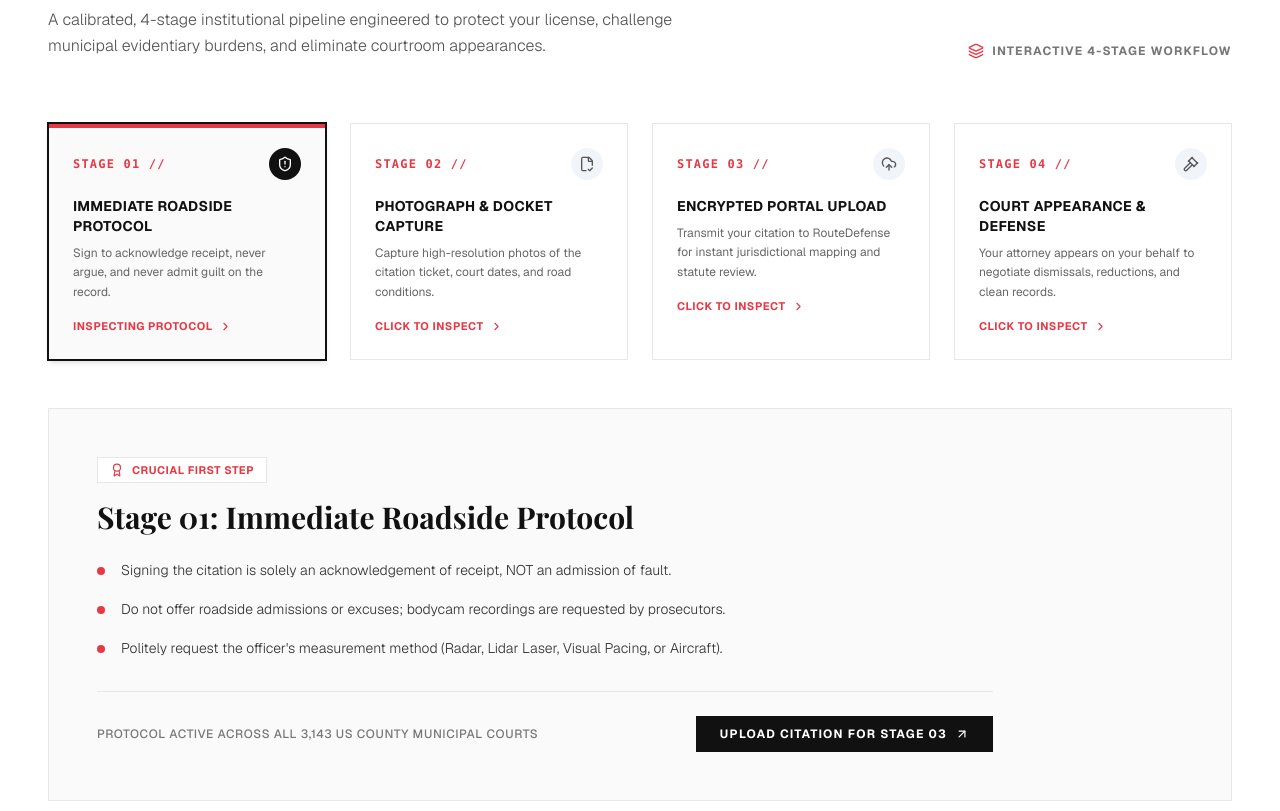
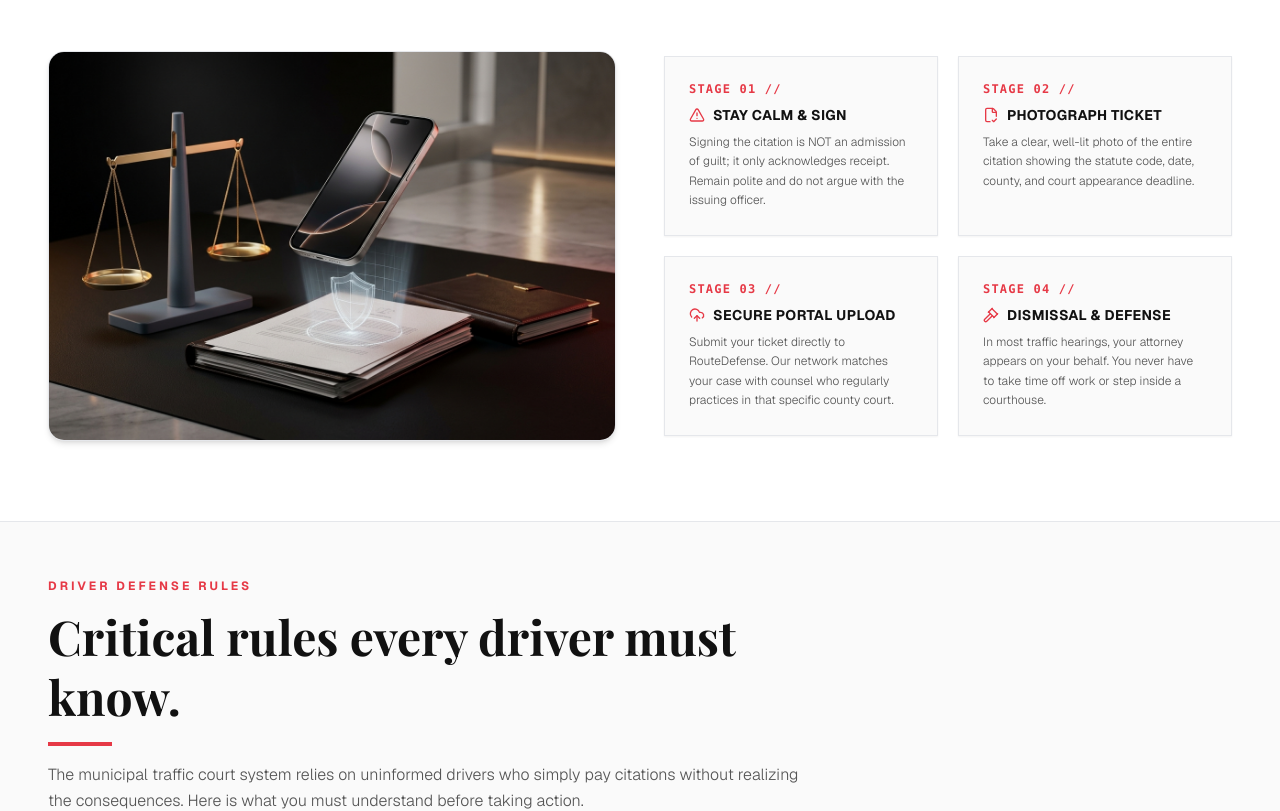
Before and after one commit to engnrhussein/routedefense, a Next.js app in the folder app-codebase/: page / in a window 1280 px wide. Shown: the part 1285-2096 px from the top of the page. Built offline with nearby package versions, Linux system fonts and the light colour scheme; a web font is replaced by a local one.

Commit message:
feat: restore original side-by-side 4-stage layout with high-end 3D legal illustration and precise smooth scroll offsets

```diff
--- a/app-codebase/src/app/page.tsx
+++ b/app-codebase/src/app/page.tsx
@@ -3,7 +3,7 @@
 import Image from "next/image";
 import Link from "next/link";
 import { useState, useMemo, useRef, useEffect } from "react";
-import { motion, AnimatePresence } from "framer-motion";
+import { motion } from "framer-motion";
 import {
   ArrowUpRight,
   ShieldCheck,
@@ -18,12 +18,7 @@ import {
   AlertTriangle,
   Gavel,
   Lock,
-  ShieldAlert,
-  Car,
-  ChevronRight,
-  Sparkles,
-  Award,
-  Layers
+  ShieldAlert
 } from "lucide-react";
 // @ts-expect-error missing types
 import scus from "state-counties-us";
@@ -89,7 +84,6 @@ export default function Home() {
   const [selectedFile, setSelectedFile] = useState<File | null>(null);
   const [isDragging, setIsDragging] = useState(false);
   const [activeSection, setActiveSection] = useState<string>("how-it-works");
-  const [selectedStage, setSelectedStage] = useState<number>(0);
   const fileInputRef = useRef<HTMLInputElement>(null);
 
   const countyOptions = useMemo(() => {
@@ -107,7 +101,7 @@ export default function Home() {
     const sectionIds = ["how-it-works", "guidance", "specialties", "coverage", "submit-section"];
 
     const handleScroll = () => {
-      const scrollPosition = window.scrollY + 140;
+      const scrollPosition = window.scrollY + 100;
 
       for (const id of sectionIds) {
         const element = document.getElementById(id);
@@ -127,13 +121,14 @@ export default function Home() {
     return () => window.removeEventListener("scroll", handleScroll);
   }, []);
 
-  // Smooth slide navigation handler
+  // Precise smooth slide handler: lands cleanly with balanced margin below the 80px navbar
   const scrollToSection = (e: React.MouseEvent, sectionId: string) => {
     e.preventDefault();
     const element = document.getElementById(sectionId);
     if (!element) return;
 
-    const headerOffset = 84;
+    // 80px navbar height + 10px breathing room = 90px exact offset
+    const headerOffset = 90;
     const elementPosition = element.getBoundingClientRect().top;
     const offsetPosition = elementPosition + window.pageYOffset - headerOffset;
 
@@ -191,57 +186,6 @@ export default function Home() {
     }
   };
 
-  const stages = [
-    {
-      num: "01",
-      title: "Immediate Roadside Protocol",
-      badge: "Crucial First Step",
-      icon: ShieldAlert,
-      shortDesc: "Sign to acknowledge receipt, never argue, and never admit guilt on the record.",
-      details: [
-        "Signing the citation is solely an acknowledgement of receipt, NOT an admission of fault.",
-        "Do not offer roadside admissions or excuses; bodycam recordings are requested by prosecutors.",
-        "Politely request the officer's measurement method (Radar, Lidar Laser, Visual Pacing, or Aircraft)."
-      ]
-    },
-    {
-      num: "02",
-      title: "Photograph & Docket Capture",
-      badge: "Evidence Integrity",
-      icon: FileCheck2,
-      shortDesc: "Capture high-resolution photos of the citation ticket, court dates, and road conditions.",
-      details: [
-        "Take clear photos of the ticket number, charging statute, county, and court appearance deadline.",
-        "Note weather conditions, traffic density, and construction zone signage positions immediately.",
-        "Do not rush to pay the court fine online — paying automatically triggers license points and insurance surcharges."
-      ]
-    },
-    {
-      num: "03",
-      title: "Encrypted Portal Upload",
-      badge: "Automated Routing",
-      icon: UploadCloud,
-      shortDesc: "Transmit your citation to RouteDefense for instant jurisdictional mapping and statute review.",
-      details: [
-        "Our intake algorithm parses the violation code against county court precedents across 3,143 counties.",
-        "Your file is routed exclusively to verified defense counsel who regularly practice in that courthouse.",
-        "Receive a customized defense analysis identifying calibration flaws or dismissal opportunities within 24 hours."
-      ]
-    },
-    {
-      num: "04",
-      title: "Court Appearance & Defense",
-      badge: "Zero-Point Goal",
-      icon: Gavel,
-      shortDesc: "Your attorney appears on your behalf to negotiate dismissals, reductions, and clean records.",
-      details: [
-        "In over 90% of traffic proceedings, your attorney appears in court on your behalf with no client presence needed.",
-        "Counsel files formal discovery motions requesting radar calibration logs and officer training certificates.",
-        "Cases are aggressively resolved via complete statutory dismissal or converted into non-moving equipment violations."
-      ]
-    }
-  ];
-
   return (
     <div className="min-h-screen bg-[#FAFAFA] text-[#111111] font-[family-name:var(--font-geist-sans)] selection:bg-[#E63946] selection:text-white flex flex-col relative overflow-x-hidden">
 
@@ -267,7 +211,7 @@ export default function Home() {
         </div>
       )}
 
-      {/* Navigation Bar - Frosted Glass with Interactive Slide Scrolling & Active Underline Highlight */}
+      {/* Navigation Bar - Frosted Glass with Smooth Slide & Active Highlights */}
       <nav className="fixed top-0 w-full z-50 bg-[#FAFAFA]/90 backdrop-blur-md border-b border-[#E5E7EB]">
         <div className="max-w-[1600px] mx-auto px-6 lg:px-12 h-20 flex items-center justify-between">
 
@@ -285,7 +229,7 @@ export default function Home() {
             </div>
           </Link>
 
-          {/* Desktop Navigation Links with Active Highlights & Smooth Slide */}
+          {/* Desktop Navigation Links */}
           <div className="hidden lg:flex items-center gap-10 text-xs font-bold tracking-widest uppercase">
 
             <a
@@ -369,8 +313,8 @@ export default function Home() {
       {/* Main Content Area */}
       <main className="flex-1">
 
-        {/* HERO SECTION: Tightened padding, crisp architectural slate/white contrast */}
-        <section className="relative pt-28 pb-16 md:pt-32 md:pb-24 px-6 lg:px-12 overflow-hidden bg-[#FAFAFA]">
+        {/* HERO SECTION: Tightened padding directly under navbar */}
+        <section className="relative pt-28 pb-16 md:pt-32 md:pb-20 px-6 lg:px-12 overflow-hidden bg-[#FAFAFA]">
 
           {/* Subtle Ambient Glows */}
           <div className="absolute top-0 right-0 w-[500px] h-[500px] bg-[#E63946]/5 rounded-full blur-[130px] -translate-y-1/2 translate-x-1/3 pointer-events-none"></div>
@@ -414,7 +358,7 @@ export default function Home() {
                     onClick={(e) => scrollToSection(e, "how-it-works")}
                     className="inline-flex items-center justify-center gap-2 border border-[#111111] text-[#111111] hover:bg-[#111111] hover:text-white px-8 py-4 font-bold tracking-widest uppercase text-xs sm:text-sm transition-all duration-300 bg-white"
                   >
-                    <span>Explore How It Works</span>
+                    <span>How It Works</span>
                   </button>
                 </div>
 
@@ -435,7 +379,7 @@ export default function Home() {
                 </div>
               </motion.div>
 
-              {/* Right Column: Commercial Photograph Hero Showcase (Realistic photo preserved) */}
+              {/* Right Column: Commercial Photograph Hero Showcase */}
               <motion.div
                 initial={{ opacity: 0, scale: 0.96 }}
                 animate={{ opacity: 1, scale: 1 }}
@@ -469,130 +413,109 @@ export default function Home() {
           </div>
         </section>
 
-        {/* HOW IT WORKS: High-End Vector/Interactive 4-Stage Resolution Engine (Replaces the cartoonish cut-off image) */}
-        <section id="how-it-works" className="py-24 px-6 lg:px-12 bg-white border-t border-b border-[#E5E7EB] scroll-mt-20">
+        {/* HOW IT WORKS: RESTORED ORIGINAL SIDE-BY-SIDE LAYOUT WITH ULTRA-REALISTIC LEGAL 3D ILLUSTRATION */}
+        <section id="how-it-works" className="pt-10 pb-16 md:pt-14 md:pb-20 px-6 lg:px-12 bg-white border-t border-b border-[#E5E7EB]">
           <div className="max-w-[1600px] mx-auto">
 
-            <div className="flex flex-col md:flex-row md:items-end justify-between mb-16 gap-6">
-              <div className="max-w-2xl">
+            {/* Header */}
+            <div className="max-w-3xl mb-12">
               <span className="text-[#E63946] font-bold text-xs tracking-[0.25em] uppercase block mb-3">
-                  System Architecture & Process
+                Protocol & Action Plan
               </span>
-                <h2 className="font-[family-name:var(--font-playfair)] text-4xl sm:text-5xl font-bold text-[#111111] leading-tight">
-                  How RouteDefense resolves your ticket.
+              <h2 className="font-[family-name:var(--font-playfair)] text-4xl sm:text-5xl font-bold text-[#111111] leading-tight mb-4">
+                What to do immediately after receiving a ticket.
               </h2>
-                <div className="w-16 h-1 bg-[#E63946] mt-4 mb-4"></div>
-                <p className="text-[#555555] text-base font-light leading-relaxed">
-                  A calibrated, 4-stage institutional pipeline engineered to protect your license, challenge municipal evidentiary burdens, and eliminate courtroom appearances.
+              <div className="w-16 h-1 bg-[#E63946] mb-4"></div>
+              <p className="text-base text-[#555555] font-light leading-relaxed">
+                Most drivers make the irreversible mistake of rushing to pay the court fine. Follow this 4-step protocol designed by seasoned traffic defense attorneys.
               </p>
             </div>
 
-              <div className="flex items-center gap-2 text-xs font-bold uppercase tracking-widest text-[#777777]">
-                <Layers size={16} className="text-[#E63946]" />
-                <span>Interactive 4-Stage Workflow</span>
-              </div>
+            {/* Restored Side-by-Side: Image in Left Box + 4 Stage Cards in Right Box */}
+            <div className="grid grid-cols-1 lg:grid-cols-12 gap-8 lg:gap-12 items-center">
+
+              {/* Left Box: The High-End 3D Legal Illustration (Zero cartoon clay, zero cut-off text) */}
+              <div className="lg:col-span-6 relative aspect-[16/11] rounded-2xl overflow-hidden border border-[#E5E7EB] shadow-md bg-[#FAFAFA]">
+                <Image
+                  src="/images/guidance-illustration.jpg"
+                  alt="RouteDefense Strategic Case Scanning & Legal Resolution Protocol"
+                  fill
+                  className="object-cover object-center"
+                  priority
+                />
               </div>
 
-            {/* Stage Selector Grid */}
-            <div className="grid grid-cols-1 sm:grid-cols-2 lg:grid-cols-4 gap-6 mb-12">
-              {stages.map((stage, idx) => {
-                const IconComponent = stage.icon;
-                const isSelected = selectedStage === idx;
-                return (
-                  <div
-                    key={idx}
-                    onClick={() => setSelectedStage(idx)}
-                    className={`cursor-pointer border p-6 transition-all duration-300 relative ${
-                      isSelected
-                        ? 'border-[#111111] bg-[#FAFAFA] shadow-md ring-1 ring-[#111111]'
-                        : 'border-[#E5E7EB] bg-white hover:border-[#111111]/50'
-                    }`}
-                  >
-                    {/* Active accent top bar */}
-                    {isSelected && (
-                      <div className="absolute top-0 left-0 right-0 h-1 bg-[#E63946]"></div>
-                    )}
+              {/* Right Box: The 4 Stage Cards Grid */}
+              <div className="lg:col-span-6 grid grid-cols-1 sm:grid-cols-2 gap-5">
 
-                    <div className="flex items-center justify-between mb-4">
-                      <span className="font-mono text-xs font-bold text-[#E63946] tracking-widest">
-                        STAGE {stage.num} //
-                      </span>
-                      <div className={`w-8 h-8 rounded-full flex items-center justify-center ${
-                        isSelected ? 'bg-[#111111] text-white' : 'bg-slate-100 text-[#555555]'
-                      }`}>
-                        <IconComponent size={16} />
-                      </div>
+                {/* Stage 1 */}
+                <div className="border border-[#E5E7EB] p-6 bg-[#FAFAFA] hover:border-[#111111] transition-colors duration-300 shadow-xs">
+                  <span className="font-mono text-xs font-bold text-[#E63946] tracking-widest block mb-2">STAGE 01 //</span>
+                  <h3 className="text-sm font-bold text-[#111111] uppercase tracking-wide mb-2 flex items-center gap-2">
+                    <AlertTriangle size={16} className="text-[#E63946]" />
+                    Stay Calm & Sign
+                  </h3>
+                  <p className="text-xs text-[#555555] leading-relaxed font-light">
+                    Signing the citation is NOT an admission of guilt; it only acknowledges receipt. Remain polite and do not argue with the issuing officer.
+                  </p>
                 </div>
 
-                    <h3 className="font-bold text-sm text-[#111111] uppercase tracking-wide mb-2">
-                      {stage.title}
+                {/* Stage 2 */}
+                <div className="border border-[#E5E7EB] p-6 bg-[#FAFAFA] hover:border-[#111111] transition-colors duration-300 shadow-xs">
+                  <span className="font-mono text-xs font-bold text-[#E63946] tracking-widest block mb-2">STAGE 02 //</span>
+                  <h3 className="text-sm font-bold text-[#111111] uppercase tracking-wide mb-2 flex items-center gap-2">
+                    <FileCheck2 size={16} className="text-[#E63946]" />
+                    Photograph Ticket
                   </h3>
-
-                    <p className="text-xs text-[#666666] leading-relaxed">
-                      {stage.shortDesc}
+                  <p className="text-xs text-[#555555] leading-relaxed font-light">
+                    Take a clear, well-lit photo of the entire citation showing the statute code, date, county, and court appearance deadline.
                   </p>
-
-                    <div className="mt-4 flex items-center gap-1.5 text-[11px] font-bold text-[#E63946] uppercase tracking-wider">
-                      <span>{isSelected ? "Inspecting Protocol" : "Click to Inspect"}</span>
-                      <ChevronRight size={13} />
-                    </div>
-                  </div>
-                );
-              })}
                 </div>
 
-            {/* Deep Stage Inspection Panel */}
-            <div className="border border-[#E5E7EB] bg-[#FAFAFA] p-8 md:p-12 relative overflow-hidden">
-              <div className="max-w-4xl relative z-10">
-                <div className="inline-flex items-center gap-2 px-3 py-1 bg-white border border-[#E5E7EB] text-[11px] font-bold tracking-wider uppercase text-[#E63946] mb-4">
-                  <Award size={14} />
-                  {stages[selectedStage].badge}
+                {/* Stage 3 */}
+                <div className="border border-[#E5E7EB] p-6 bg-[#FAFAFA] hover:border-[#111111] transition-colors duration-300 shadow-xs">
+                  <span className="font-mono text-xs font-bold text-[#E63946] tracking-widest block mb-2">STAGE 03 //</span>
+                  <h3 className="text-sm font-bold text-[#111111] uppercase tracking-wide mb-2 flex items-center gap-2">
+                    <UploadCloud size={16} className="text-[#E63946]" />
+                    Secure Portal Upload
+                  </h3>
+                  <p className="text-xs text-[#555555] leading-relaxed font-light">
+                    Submit your ticket directly to RouteDefense. Our network matches your case with counsel who regularly practices in that specific county court.
+                  </p>
                 </div>
 
-                <h3 className="font-[family-name:var(--font-playfair)] text-2xl md:text-3xl font-bold text-[#111111] mb-6">
-                  Stage {stages[selectedStage].num}: {stages[selectedStage].title}
+                {/* Stage 4 */}
+                <div className="border border-[#E5E7EB] p-6 bg-[#FAFAFA] hover:border-[#111111] transition-colors duration-300 shadow-xs">
+                  <span className="font-mono text-xs font-bold text-[#E63946] tracking-widest block mb-2">STAGE 04 //</span>
+                  <h3 className="text-sm font-bold text-[#111111] uppercase tracking-wide mb-2 flex items-center gap-2">
+                    <Gavel size={16} className="text-[#E63946]" />
+                    Dismissal & Defense
                   </h3>
-
-                <div className="space-y-4">
-                  {stages[selectedStage].details.map((point, i) => (
-                    <div key={i} className="flex items-start gap-4 text-sm text-[#333333]">
-                      <div className="w-2 h-2 rounded-full bg-[#E63946] mt-2 shrink-0"></div>
-                      <p className="leading-relaxed font-light">{point}</p>
-                    </div>
-                  ))}
+                  <p className="text-xs text-[#555555] leading-relaxed font-light">
+                    In most traffic hearings, your attorney appears on your behalf. You never have to take time off work or step inside a courthouse.
+                  </p>
                 </div>
 
-                <div className="mt-8 pt-6 border-t border-[#E5E7EB] flex flex-wrap items-center justify-between gap-4">
-                  <p className="text-xs text-[#777777] font-medium uppercase tracking-wider">
-                    Protocol active across all 3,143 US county municipal courts
-                  </p>
-                  <button
-                    onClick={(e) => scrollToSection(e, "submit-section")}
-                    className="inline-flex items-center gap-2 bg-[#111111] hover:bg-[#E63946] text-white px-6 py-2.5 text-xs font-bold tracking-widest uppercase transition-colors"
-                  >
-                    <span>Upload Citation For Stage 03</span>
-                    <ArrowUpRight size={14} />
-                  </button>
               </div>
-              </div>
+
             </div>
 
           </div>
         </section>
 
-        {/* DRIVER GUIDANCE: Critical Roadside Rules & What To Do */}
-        <section id="guidance" className="py-24 px-6 lg:px-12 bg-[#FAFAFA] scroll-mt-20">
+        {/* DRIVER GUIDANCE: Critical Roadside Rules */}
+        <section id="guidance" className="pt-10 pb-16 md:pt-14 md:pb-20 px-6 lg:px-12 bg-[#FAFAFA]">
           <div className="max-w-[1600px] mx-auto">
 
-            <div className="max-w-3xl mb-16">
+            <div className="max-w-3xl mb-12">
               <span className="text-[#E63946] font-bold text-xs tracking-[0.25em] uppercase block mb-3">
                 Driver Defense Rules
               </span>
-              <h2 className="font-[family-name:var(--font-playfair)] text-4xl sm:text-5xl font-bold text-[#111111] leading-tight mb-6">
+              <h2 className="font-[family-name:var(--font-playfair)] text-4xl sm:text-5xl font-bold text-[#111111] leading-tight mb-4">
                 Critical rules every driver must know.
               </h2>
-              <div className="w-16 h-1 bg-[#E63946] mb-6"></div>
-              <p className="text-base md:text-lg text-[#555555] font-light leading-relaxed">
+              <div className="w-16 h-1 bg-[#E63946] mb-4"></div>
+              <p className="text-base text-[#555555] font-light leading-relaxed">
                 The municipal traffic court system relies on uninformed drivers who simply pay citations without realizing the consequences. Here is what you must understand before taking action.
               </p>
             </div>
@@ -644,7 +567,7 @@ export default function Home() {
         </section>
 
         {/* LEGAL SPECIALTIES: Institutional Capabilities with Attorney Review Photo */}
-        <section id="specialties" className="py-24 px-6 lg:px-12 bg-white border-t border-b border-[#E5E7EB] scroll-mt-20">
+        <section id="specialties" className="pt-10 pb-16 md:pt-14 md:pb-20 px-6 lg:px-12 bg-white border-t border-b border-[#E5E7EB]">
           <div className="max-w-[1600px] mx-auto">
 
             <div className="grid grid-cols-1 lg:grid-cols-12 gap-12 lg:gap-16 items-center">
@@ -670,7 +593,7 @@ export default function Home() {
                       <h3 className="font-bold text-sm uppercase tracking-wider text-[#111111] mb-1">
                         Speeding & Radar/Lidar Defense
                       </h3>
-                      <p className="text-xs text-[#666666] leading-relaxed">
+                      <p className="text-xs text-[#666666] leading-relaxed font-light">
                         Challenging calibration logs, tuning fork tests, visual pacing errors, and speed trap statutory thresholds.
                       </p>
                     </div>
@@ -682,7 +605,7 @@ export default function Home() {
                       <h3 className="font-bold text-sm uppercase tracking-wider text-[#111111] mb-1">
                         Commercial Drivers & CDL Defense
                       </h3>
-                      <p className="text-xs text-[#666666] leading-relaxed">
+                      <p className="text-xs text-[#666666] leading-relaxed font-light">
                         Protecting professional livelihoods, PSP scores, and FMCSA safety points for commercial haulers and operators.
                       </p>
                     </div>
@@ -694,7 +617,7 @@ export default function Home() {
                       <h3 className="font-bold text-sm uppercase tracking-wider text-[#111111] mb-1">
                         Reckless Driving & High Speed
                       </h3>
-                      <p className="text-xs text-[#666666] leading-relaxed">
+                      <p className="text-xs text-[#666666] leading-relaxed font-light">
                         Converting serious misdemeanor criminal traffic charges into non-moving equipment infractions with zero license points.
                       </p>
                     </div>
@@ -706,7 +629,7 @@ export default function Home() {
                       <h3 className="font-bold text-sm uppercase tracking-wider text-[#111111] mb-1">
                         Automated Camera & Red Light Citations
                       </h3>
-                      <p className="text-xs text-[#666666] leading-relaxed">
+                      <p className="text-xs text-[#666666] leading-relaxed font-light">
                         Demanding proof of driver identity, yellow light timing minimums, and strict maintenance certification.
                       </p>
                     </div>
@@ -715,7 +638,7 @@ export default function Home() {
                 </div>
               </div>
 
-              {/* Commercial Photograph Showcase: Attorney Review (Preserved as requested) */}
+              {/* Commercial Photograph Showcase: Attorney Review */}
               <div className="lg:col-span-5 relative aspect-[4/3] rounded-2xl overflow-hidden border border-[#E5E7EB] shadow-xl bg-white">
                 <Image
                   src="/images/attorney-review.jpg"
@@ -742,7 +665,7 @@ export default function Home() {
         </section>
 
         {/* 50-STATE COVERAGE HIGHLIGHT */}
-        <section id="coverage" className="py-20 px-6 lg:px-12 bg-[#FAFAFA] scroll-mt-20">
+        <section id="coverage" className="pt-10 pb-16 md:pt-14 md:pb-20 px-6 lg:px-12 bg-[#FAFAFA]">
           <div className="max-w-[1600px] mx-auto text-center">
             <span className="text-[#E63946] font-bold text-xs tracking-[0.25em] uppercase block mb-3">
               Nationwide Jurisdiction
@@ -760,8 +683,8 @@ export default function Home() {
           </div>
         </section>
 
-        {/* TICKET SUBMISSION PORTAL: Next-Level Form with Document Upload & Cascading Inventory */}
-        <section id="submit-section" className="py-24 px-6 lg:px-12 bg-white border-t border-[#E5E7EB] scroll-mt-20">
+        {/* TICKET SUBMISSION PORTAL: Form with Document Upload & Cascading Inventory */}
+        <section id="submit-section" className="pt-10 pb-20 md:pt-14 md:pb-24 px-6 lg:px-12 bg-white border-t border-[#E5E7EB]">
           <div className="max-w-4xl mx-auto">
 
             <div className="text-center mb-12">
@@ -865,7 +788,7 @@ export default function Home() {
                     </div>
                   </div>
 
-                  {/* Cascading State & County Selection (Preserved Inventory) */}
+                  {/* Cascading State & County Selection */}
                   <div className="grid grid-cols-1 md:grid-cols-2 gap-6">
                     <div className="flex flex-col gap-2">
                       <label htmlFor="state" className="text-xs font-bold tracking-widest uppercase text-[#4A4A4A]">
```
Also changed, not shown: app-codebase/public/images/guidance-illustration.jpg (added). Lines whose indentation alone changed are shown as unchanged.
